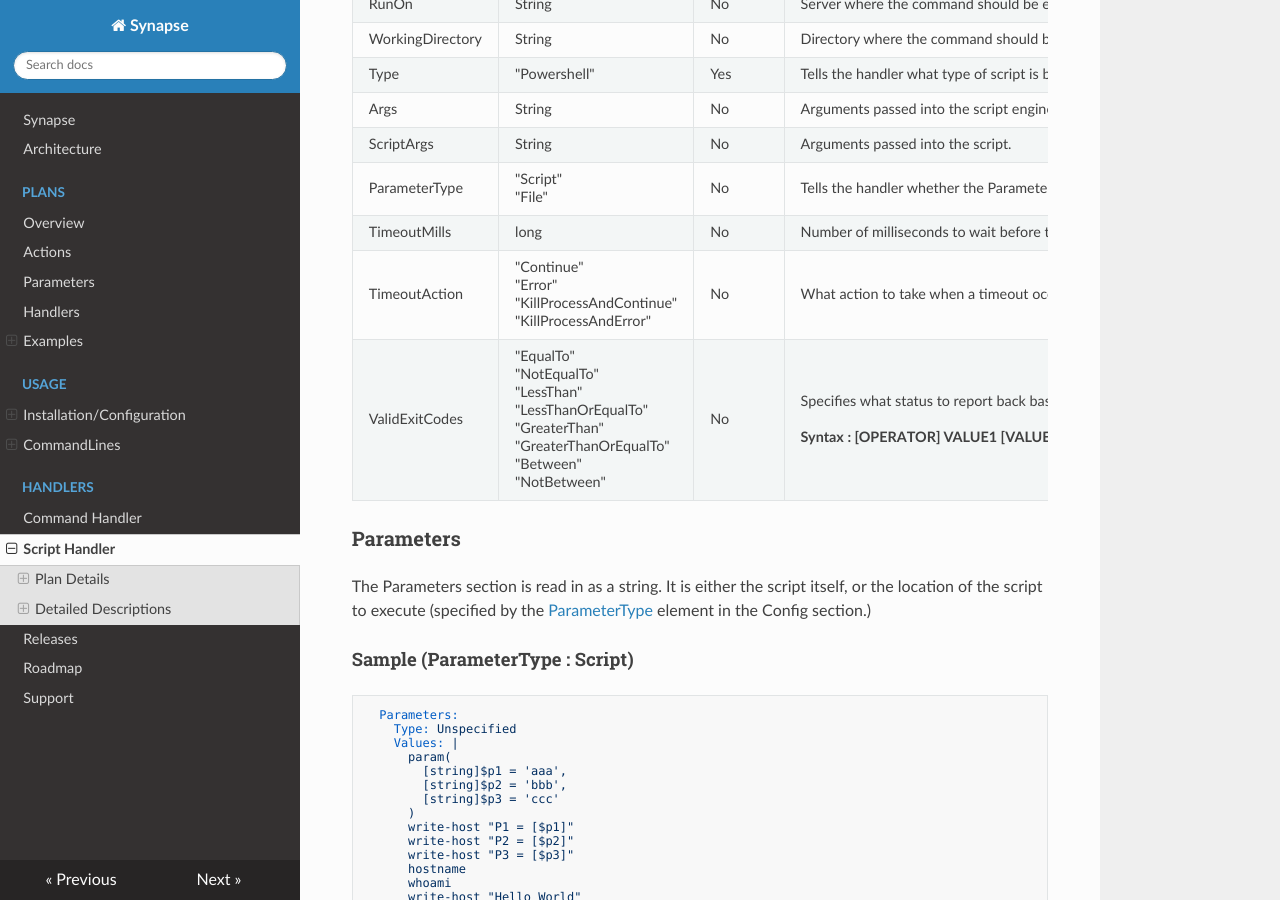
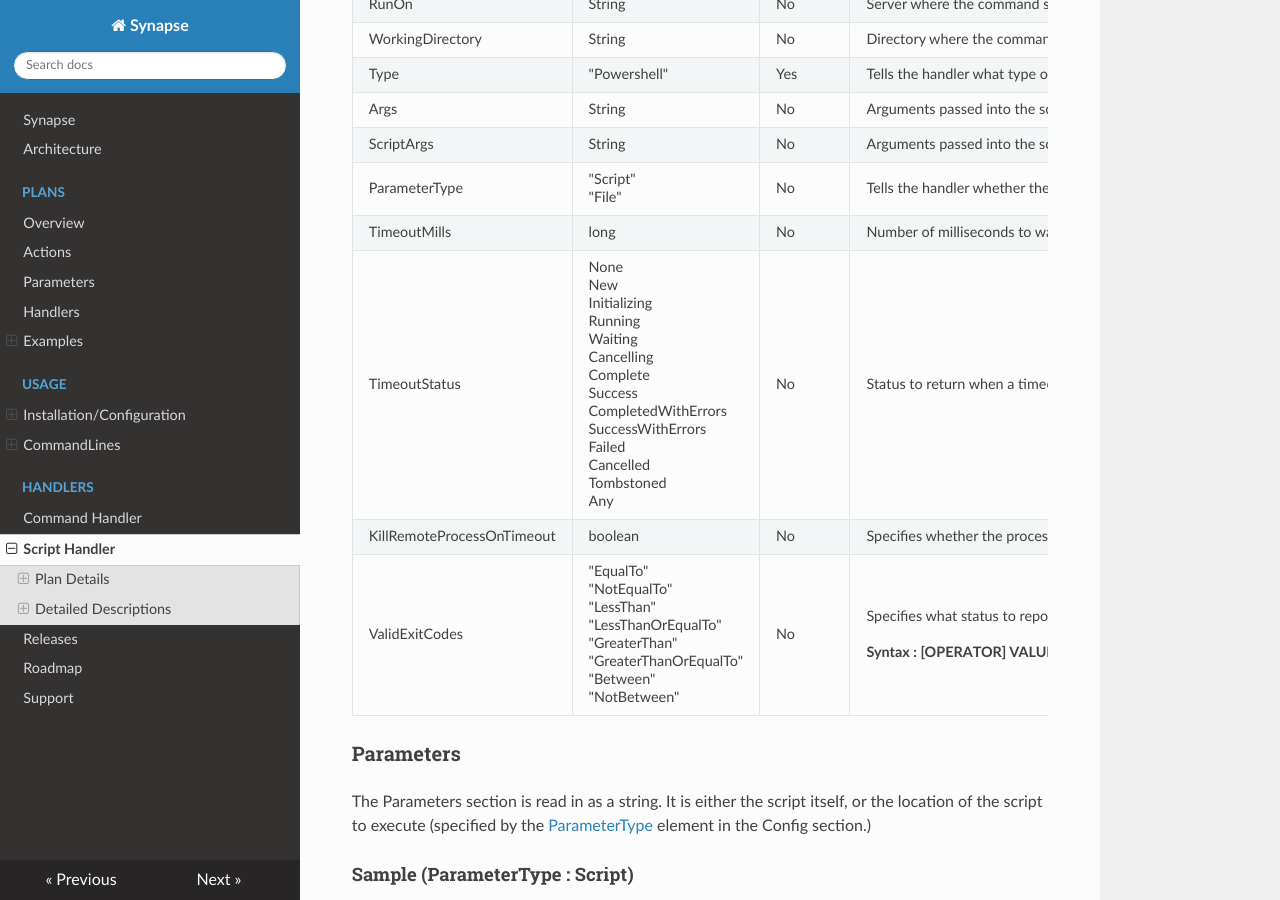
Before and after one commit to SynapseProject/synapse.docs, an MkDocs documentation site: the page built from docs/handlers/script.md, in a window 1280 px wide and 900 px high, scrolled down 782 px. Built offline with MkDocs 1.6.1, drawn with Linux system fonts in a browser that asks for light colours; nearby versions of some CDN libraries; old or Windows-style settings are respelled for this version of MkDocs.

Commit message:
Updated docs to reflect change from TimeoutAction to TimeoutStauts element.

```diff
--- a/docs/handlers/script.md
+++ b/docs/handlers/script.md
@@ -36,7 +36,8 @@ what to do if that time is exceeded.
 |ScriptArgs|String|No|Arguments passed into the script.
 |ParameterType|"Script"<br>"File"|No|Tells the handler whether the Parameter section is the script itself, or the location of the script.  Click [here](#parametertype-values) for detailed description of the valid values (Default = "Script").
 |TimeoutMills|long|No|Number of milliseconds to wait before timing out. (Default = Never Timeout)
-|TimeoutAction|"Continue"<br>"Error"<br>"KillProcessAndContinue"<br>"KillProcessAndError"|No|What action to take when a timeout occurs.  Click [here](#timeoutaction-values) for detailed description of valid values.
+|TimeoutStatus|None<br>New<br>Initializing<br>Running<br>Waiting<br>Cancelling<br>Complete<br>Success<br>CompletedWithErrors<br>SuccessWithErrors<br>Failed<br>Cancelled<br>Tombstoned<br>Any|No|Status to return when a timeout occurs.  Click [here](#statustype-values) for more details on Synapse StatusType values.  (Default value = "None".  Return status will be evaluated based on Exit Code instead.)
+|KillRemoteProcessOnTimeout|boolean|No|Specifies whether the process running on the "RunOn" server should be terminiated when a timeout occurs.  This only applies when RunOn is specified.  Process will always terminate on timeout when RunOn is not specified.  (Default Value = false)
 |ValidExitCodes|"EqualTo"<br>"NotEqualTo"<br>"LessThan"<br>"LessThanOrEqualTo"<br>"GreaterThan"<br>"GreaterThanOrEqualTo"<br>"Between"<br>"NotBetween"|No|Specifies what status to report back based on exit code returned from the action exexuted Click [here](#validexitcodes-values-and-syntax) for detailed scription of the syntax. (Default = "EqualTo 0").<br><br>**Syntax : [OPERATOR] VALUE1 [VALUE2] [STATUS]**
 
 ### Parameters
```
Also changed, not shown: docs/handlers/command.md (+2 -1 lines).
